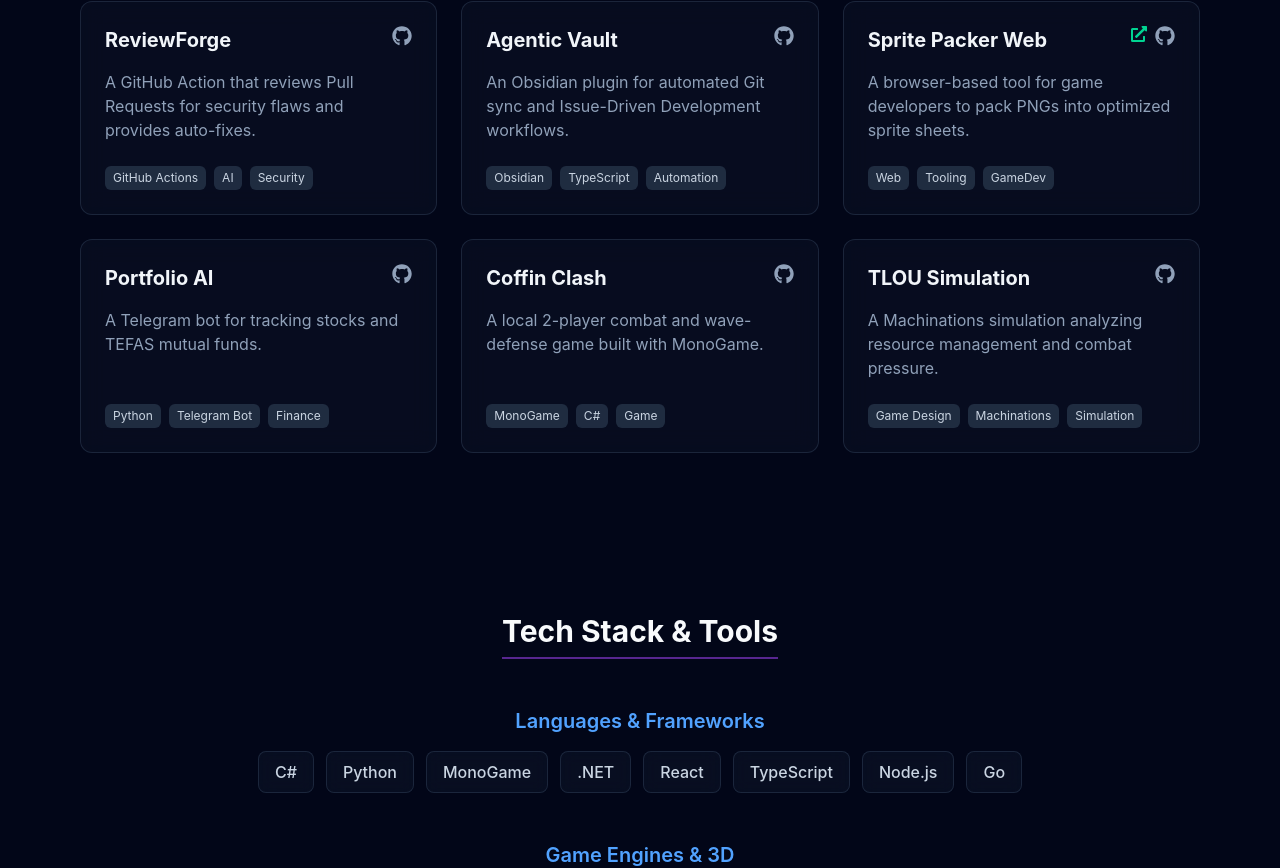
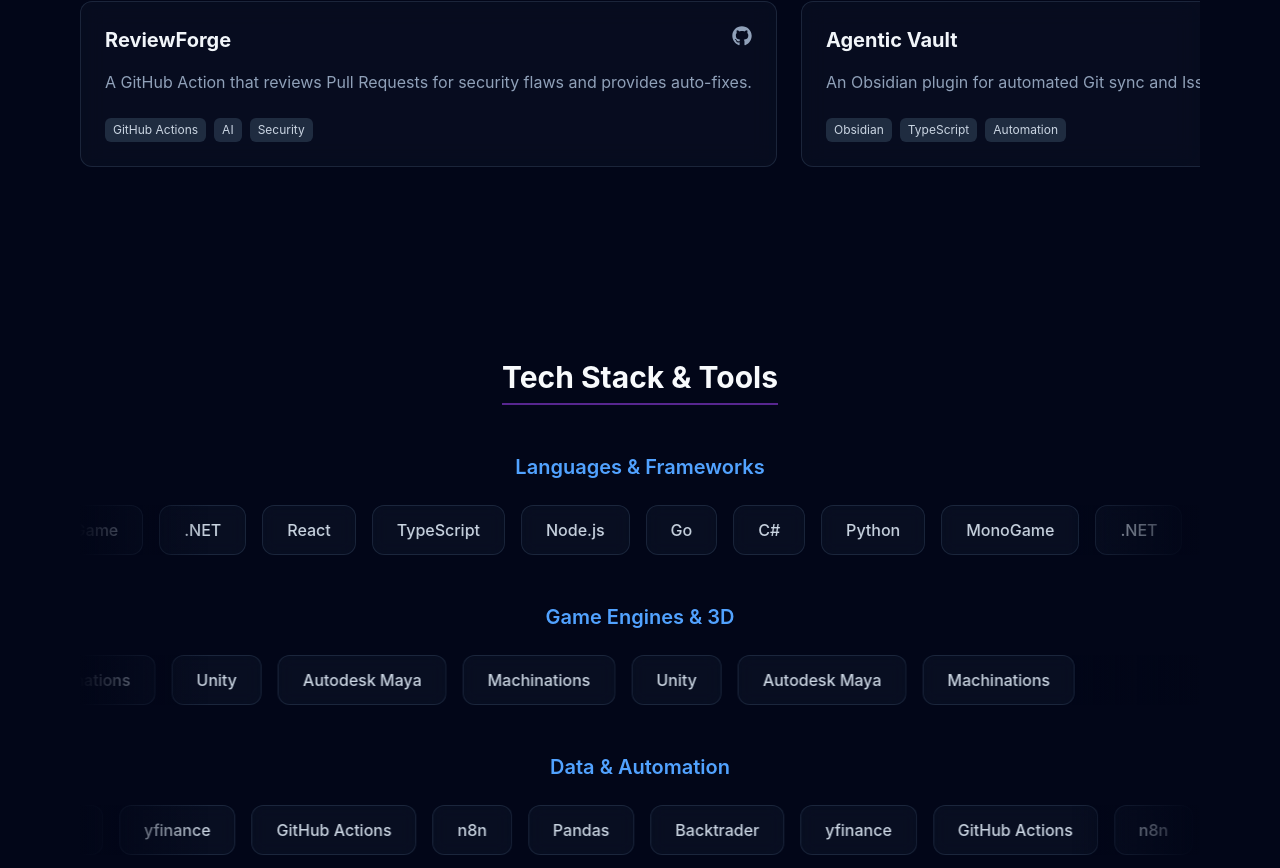
Before and after one commit to cadakerem/cadakerem.github.io, a React (Vite) app: page / in a window 1280 px wide. Shown: the part 1634-2502 px from the top of the page. Built offline with nearby package versions, Linux system fonts and the light colour scheme.

Commit message:
feat: Convert Skills to infinite marquee and Projects to horizontal carousel

```diff
--- a/src/components/Projects.tsx
+++ b/src/components/Projects.tsx
@@ -50,15 +50,17 @@
   return (
     <section id="projects" className="py-20 px-4 max-w-6xl mx-auto text-center">
       <h2 className="text-3xl font-bold mb-12 inline-block border-b-2 border-blue-500/50 pb-2">Featured Projects</h2>
-      <div className="grid grid-cols-1 md:grid-cols-2 lg:grid-cols-3 gap-6 text-left">
+
+      {/* Horizontal Scroll Container */}
+      <div className="flex overflow-x-auto gap-6 pb-8 snap-x snap-mandatory [&::-webkit-scrollbar]:h-2 [&::-webkit-scrollbar-track]:bg-slate-900/50 [&::-webkit-scrollbar-thumb]:bg-slate-700/50 [&::-webkit-scrollbar-thumb]:rounded-full text-left">
         {projects.map((project, index) => (
           <motion.div
             key={index}
-            initial={{ opacity: 0, y: 20 }}
-            whileInView={{ opacity: 1, y: 0 }}
-            viewport={{ once: true }}
+            initial={{ opacity: 0, x: 50 }}
+            whileInView={{ opacity: 1, x: 0 }}
+            viewport={{ once: true, margin: "-50px" }}
             transition={{ duration: 0.5, delay: index * 0.1 }}
-            className="bg-slate-900/40 backdrop-blur-md p-6 rounded-xl border border-slate-700/50 hover:border-blue-400/50 hover:bg-slate-800/40 transition-all flex flex-col h-full hover:-translate-y-1"
+            className="min-w-[85vw] md:min-w-[400px] flex-shrink-0 snap-center bg-slate-900/40 backdrop-blur-md p-6 rounded-xl border border-slate-700/50 hover:border-blue-400/50 hover:bg-slate-800/40 transition-all flex flex-col h-full hover:-translate-y-1"
           >
             <div className="flex justify-between items-start mb-4">
               <h3 className="text-xl font-bold text-slate-100">{project.title}</h3>
@@ -88,7 +90,7 @@
             <p className="text-slate-400 mb-6 flex-grow">{project.description}</p>
             <div className="flex flex-wrap gap-2 mt-auto">
               {project.tags.map(tag => (
-                <span key={tag} className="text-xs px-2 py-1 bg-slate-700/60 text-slate-300 rounded-md">
+                <span key={tag} className="text-xs px-2 py-1 bg-slate-700/60 text-slate-300 rounded-md whitespace-nowrap">
                   {tag}
                 </span>
               ))}
--- a/src/components/Skills.tsx
+++ b/src/components/Skills.tsx
@@ -17,27 +17,45 @@
 
 export default function Skills() {
   return (
-    <section id="skills" className="py-20 px-4 max-w-4xl mx-auto text-center">
+    <section id="skills" className="py-20 px-4 max-w-6xl mx-auto text-center overflow-hidden">
       <h2 className="text-3xl font-bold mb-12 inline-block border-b-2 border-purple-500/50 pb-2">Tech Stack & Tools</h2>
       <div className="space-y-12">
-        {skillCategories.map((category, idx) => (
-          <motion.div
-            key={idx}
-            initial={{ opacity: 0, x: -20 }}
-            whileInView={{ opacity: 1, x: 0 }}
-            viewport={{ once: true }}
-            transition={{ duration: 0.5, delay: idx * 0.1 }}
-          >
-            <h3 className="text-xl font-semibold mb-4 text-blue-400">{category.title}</h3>
-            <div className="flex flex-wrap justify-center gap-3">
-              {category.skills.map(skill => (
-                <div key={skill} className="bg-slate-900/50 backdrop-blur-sm px-4 py-2 rounded-lg border border-slate-700/50 text-slate-300 font-medium hover:border-emerald-400/50 hover:text-emerald-300 transition-colors cursor-default">
-                  {skill}
-                </div>
-              ))}
+        {skillCategories.map((category, idx) => {
+          // Double the skills array to create a seamless loop
+          const infiniteSkills = [...category.skills, ...category.skills, ...category.skills];
+
+          return (
+            <div key={idx} className="relative">
+              <h3 className="text-xl font-semibold mb-6 text-blue-400">{category.title}</h3>
+
+              {/* Marquee Container */}
+              <div className="flex overflow-hidden relative w-full">
+                {/* Left/Right Fade Masks */}
+                <div className="absolute inset-y-0 left-0 w-16 md:w-32 bg-gradient-to-r from-slate-950 to-transparent z-10 pointer-events-none"></div>
+                <div className="absolute inset-y-0 right-0 w-16 md:w-32 bg-gradient-to-l from-slate-950 to-transparent z-10 pointer-events-none"></div>
+
+                <motion.div
+                  className="flex gap-4 w-max"
+                  animate={{ x: ["0%", "-33.33%"] }}
+                  transition={{
+                    repeat: Infinity,
+                    ease: "linear",
+                    duration: category.skills.length * 2.5 // Speed depends on item count
+                  }}
+                >
+                  {infiniteSkills.map((skill, i) => (
+                    <div
+                      key={`${skill}-${i}`}
+                      className="bg-slate-900/50 backdrop-blur-sm px-6 py-3 rounded-xl border border-slate-700/50 text-slate-300 font-medium hover:border-emerald-400/50 hover:text-emerald-300 transition-colors cursor-default whitespace-nowrap"
+                    >
+                      {skill}
+                    </div>
+                  ))}
+                </motion.div>
+              </div>
             </div>
-          </motion.div>
-        ))}
+          );
+        })}
       </div>
     </section>
   );
```
